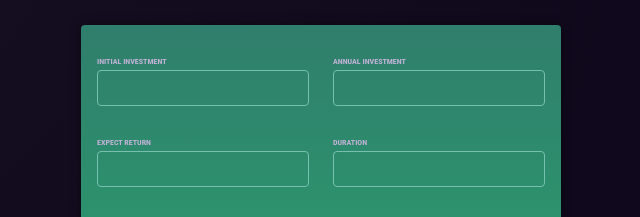
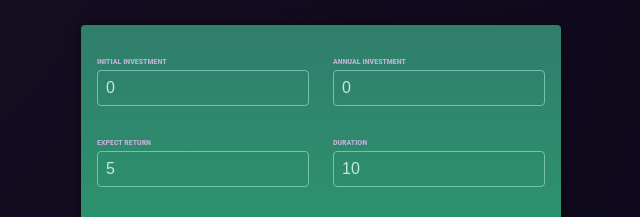
Before and after one commit to Offych/academind_angular_new, an Angular app: page /invest in a window 1280 px wide. Shown: the part 209-426 px from the top of the page, without its empty margins (319-959 px from the left). Built offline with nearby package versions, Linux system fonts and the light colour scheme.

Commit message:
Adding two-way bindings to form inputs for collecting values

```diff
--- a/src/app/invest-mini-app/invest-user-input/invest-user-input.component.html
+++ b/src/app/invest-mini-app/invest-user-input/invest-user-input.component.html
@@ -1,25 +1,27 @@
-<form>
+<form (ngSubmit)="onSubmit()">
     <div class="input-group">
         <p>
             <label for="initial-investment">Initial Investment</label>
-            <input id="initial-investment" type="number" />
+            <input id="initial-investment" name="initial-investment" type="number"
+                [(ngModel)]="enteredInitialInvestment" />
 
         </p>
         <p>
             <label for="annual-investment">Annual Investment</label>
-            <input id="annual-investment" type="number" />
+            <input id="annual-investment" name="annual-investment" type="number"
+                [(ngModel)]="enteredAnnualInvestment" />
 
         </p>
     </div>
     <div class="input-group">
         <p>
             <label for="expected-return">Expect Return</label>
-            <input id="expected-return" type="number" />
+            <input id="expected-return" name="expected-return" type="number" [(ngModel)]="enteredExpectedValue" />
 
         </p>
         <p>
             <label for="annual-investment">Duration</label>
-            <input id="duration" type="number" />
+            <input id="duration" name="duration" type="number" [(ngModel)]="enteredDuration" />
 
         </p>
     </div>
--- a/src/app/invest-mini-app/invest-user-input/invest-user-input.component.ts
+++ b/src/app/invest-mini-app/invest-user-input/invest-user-input.component.ts
@@ -1,12 +1,24 @@
 import { Component } from '@angular/core';
+import { FormsModule } from '@angular/forms';
 
 @Component({
   selector: 'app-invest-user-input',
   standalone: true,
-  imports: [],
+  imports: [FormsModule],
   templateUrl: './invest-user-input.component.html',
-  styleUrl: './invest-user-input.component.css'
+  styleUrl: './invest-user-input.component.css',
 })
 export class InvestUserInputComponent {
+  enteredInitialInvestment = '0';
+  enteredAnnualInvestment = '0';
+  enteredExpectedValue = '5';
+  enteredDuration = '10';
 
+  onSubmit() {
+    console.log('Submitted');
+    console.log(this.enteredInitialInvestment);
+    console.log(this.enteredAnnualInvestment);
+    console.log(this.enteredExpectedValue);
+    console.log(this.enteredDuration);
+  }
 }
```
